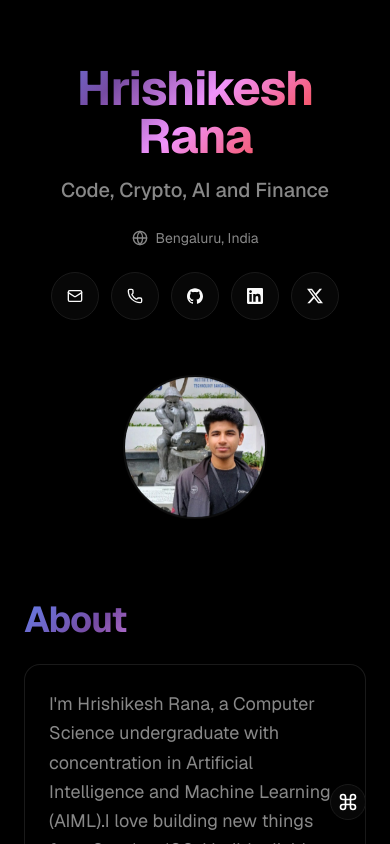
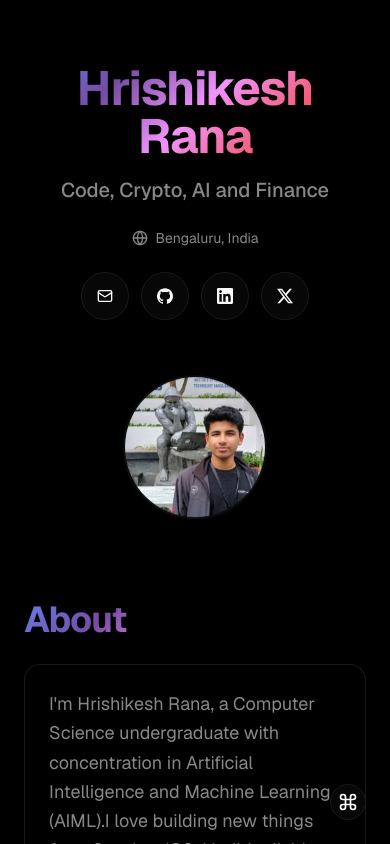
Before and after one commit to rishi-xyz/cv, a Next.js app: page / in a window 390 px wide. Shown: the top 844 px of the page. Built offline with nearby package versions, Linux system fonts and the light colour scheme.

Commit message:
removed social phone number

```diff
--- a/src/components/info.tsx
+++ b/src/components/info.tsx
@@ -44,7 +44,7 @@ export const InfoSection = () => {
                   </Button>
                 </div>
               )}
-              {RESUME_DATA.contact.tel && (
+              {/* {RESUME_DATA.contact.tel && (
                 <div className="hover-lift">
                   <Button
                     className="h-12 w-12 rounded-full glass-dark border-border/30 hover-glow transition-all duration-300"
@@ -57,7 +57,7 @@ export const InfoSection = () => {
                     </Link>
                   </Button>
                 </div>
-              )}
+              )} */}
               {RESUME_DATA.contact.social.map((social, index) => (
                 <div
                   key={social.name}
--- a/src/data/resume-data.tsx
+++ b/src/data/resume-data.tsx
@@ -11,7 +11,7 @@ interface SocialLink {
 
 interface ContactInfo {
   email: string;
-  tel: string;
+  tel?: string;
   social: SocialLink[];
 }
 
@@ -74,7 +74,7 @@ export const RESUME_DATA: ResumeDataType = {
   personalWebsiteUrl: "https://rishixyz.com",
   contact: {
     email: "itsranahrishikesh@gmail.com",
-    tel: "+9106283495511",
+    // tel: "+9106283495511",
     social: [
       {
         name: "GitHub",
```
Also changed, not shown: 1 other file (tests, documents, lock files or other folders).
